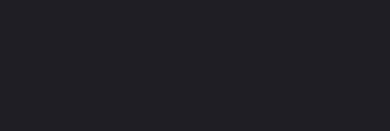
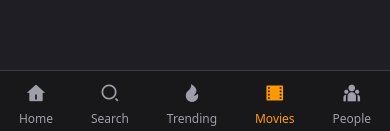
Before and after one commit to vaibhavrajharsh/MovieZ, a React (Vite) app: page /movies in a window 390 px wide. Shown: the part 710-841 px from the top of the page. Built offline with nearby package versions, Linux system fonts and the light colour scheme; no server answers.

Commit message:
fix 404 error for vercel

```diff
--- a/src/components/Explore.jsx
+++ b/src/components/Explore.jsx
@@ -3,6 +3,7 @@ import React, { useEffect, useState } from "react";
 import SideNav from "./Template/SideNav";
 import Trending from "./Template/Trending";
 import Popular from "./Template/Popular";
+import BottomNav from "./Template/BottomNav";
 
 const Explore = () => {
   document.title = "Moviez | Explore";
@@ -37,6 +38,7 @@ const Explore = () => {
     <>
       <div className="h-screen flex overflow-hidden justify-start w-full">
         <SideNav />
+        <BottomNav />
 
         <div className="flex-1 flex flex-col overflow-x-auto">
           {/* SEARCH BAR */}
@@ -63,7 +65,7 @@ const Explore = () => {
 
           {/* CONTENT */}
           {query ? (
-            <div className="mt-8 px-5 flex flex-wrap gap-5">
+            <div className="mt-8 px-5 flex flex-wrap justify-center gap-5">
               {searches.map((e, i) => (
                 <div
                   key={i}
--- a/src/components/Home.jsx
+++ b/src/components/Home.jsx
@@ -5,6 +5,7 @@ import axios from "../Utils/axios";
 import Trending from "./Template/Trending";
 import { useEffect, useState } from "react";
 import Loader from "./Template/Loader";
+import BottomNav from "./Template/BottomNav";
 
 const Home = () => {
   document.title = "MovieZ | Home";
@@ -27,8 +28,9 @@ const Home = () => {
 
   return (
     <>
-      <div className="h-screen flex overflow-hidden justify-center md:justify-start w-full">
+      <div className="h-screen flex overflow-hidden justify-center w-full">
         <SideNav />
+        <BottomNav />
         <div className="w-[85vw] flex flex-col">
           <div className="shrink-0">
             <TopNav />
--- a/src/components/Movies.jsx
+++ b/src/components/Movies.jsx
@@ -4,6 +4,7 @@ import axios from "../Utils/axios";
 import Loader from "./Template/Loader";
 import Dropdown from "./Template/Dropdown";
 import InfiniteScroll from "react-infinite-scroll-component";
+import BottomNav from "./Template/BottomNav";
 
 const Movies = () => {
   const [movies, setMovies] = useState([]);
@@ -51,6 +52,7 @@ const Movies = () => {
   return (
     <>
       <SideNav />
+      <BottomNav/>
       {movies ? (
         <>
           <div
--- a/src/components/People.jsx
+++ b/src/components/People.jsx
@@ -4,6 +4,7 @@ import axios from "../Utils/axios";
 import Loader from "./Template/Loader";
 import Dropdown from "./Template/Dropdown";
 import InfiniteScroll from "react-infinite-scroll-component";
+import BottomNav from "./Template/BottomNav";
 
 const People = () => {
   document.title = "MovieZ | People";
@@ -51,6 +52,7 @@ const People = () => {
   return (
     <>
       <SideNav />
+      <BottomNav />
       {people ? (
         <>
           <div
--- a/src/components/Popular.jsx
+++ b/src/components/Popular.jsx
@@ -4,6 +4,7 @@ import axios from "../Utils/axios";
 import Dropdown from "./Template/Dropdown";
 import InfiniteScroll from "react-infinite-scroll-component";
 import Loader from "./Template/Loader";
+import BottomNav from "./Template/BottomNav";
 
 const Popular = () => {
   document.title = "MovieZ | Popular";
@@ -50,6 +51,7 @@ const Popular = () => {
   return (
     <>
       <SideNav />
+      <BottomNav/>
       {popular ? (
         <>
           <div
--- /dev/null
+++ b/src/components/Template/BottomNav.jsx
@@ -0,0 +1,51 @@
+import { NavLink } from "react-router-dom";
+
+const BottomNav = () => {
+  const navClass = ({ isActive }) =>
+    `flex flex-col items-center justify-center gap-1
+     ${
+       isActive ? "text-amber-500" : "text-zinc-400"
+     }`;
+
+  return (
+    <div
+      className="
+        fixed bottom-0 left-0
+        w-full
+        h-16
+        bg-zinc-900
+        border-t border-zinc-700
+        flex justify-around items-center
+        lg:hidden
+        z-50
+      "
+    >
+      <NavLink to="/" className={navClass}>
+        <i className="ri-home-4-fill text-xl"></i>
+        <span className="text-xs">Home</span>
+      </NavLink>
+
+      <NavLink to="/explore" className={navClass}>
+        <i className="ri-search-2-line text-xl"></i>
+        <span className="text-xs">Search</span>
+      </NavLink>
+
+      <NavLink to="/trendings" className={navClass}>
+        <i className="ri-fire-fill text-xl"></i>
+        <span className="text-xs">Trending</span>
+      </NavLink>
+
+      <NavLink to="/movies" className={navClass}>
+        <i className="ri-film-fill text-xl"></i>
+        <span className="text-xs">Movies</span>
+      </NavLink>
+
+      <NavLink to="/people" className={navClass}>
+        <i className="ri-team-fill text-xl"></i>
+        <span className="text-xs">People</span>
+      </NavLink>
+    </div>
+  );
+};
+
+export default BottomNav;
--- a/src/components/Template/Header.jsx
+++ b/src/components/Template/Header.jsx
@@ -2,9 +2,9 @@ import React from "react";
 
 const Header = ({ data }) => {
   return (
-    <div className="w-full h-[50vh]">
+    <div className="w-full h-[450px]">
       <div
-        className="relative w-[97%] h-[50vh] rounded-2xl bg-cover overflow-hidden mx-auto bg-no-repeat"
+        className="relative w-[97%] h-full rounded-2xl bg-cover overflow-hidden mx-auto bg-no-repeat"
         style={{
           backgroundImage: `url(https://image.tmdb.org/t/p/original/${data?.backdrop_path})`,
         }}
@@ -12,16 +12,27 @@ const Header = ({ data }) => {
         <div className="absolute inset-0 bg-linear-to-t from-black via-black/40 to-transparent"></div>
 
         <div className="absolute bottom-10 left-10 z-10">
-          <h1 className="text-4xl font-bold text-white">{data?.name || data?.title || data?.original_name || data?.original_title}</h1>
-          <p className="text-lg text-gray-300">{data?.release_date?.slice(0,4) || data?.first_air_date?.slice(0,4)}</p>
+          <h1 className="text-4xl font-bold text-white">
+            {data?.name ||
+              data?.title ||
+              data?.original_name ||
+              data?.original_title}
+          </h1>
+          <p className="text-lg text-gray-300">
+            {data?.release_date?.slice(0, 4) ||
+              data?.first_air_date?.slice(0, 4)}
+          </p>
           <p className="text-white text-s">{data?.overview}</p>
           <button
             onClick={() =>
               window.open(
                 `https://www.youtube.com/results?search_query=${encodeURIComponent(
-                  data.Title || data?.name || data?.original_name || data?.original_title + " trailer"
+                  data.Title ||
+                    data?.name ||
+                    data?.original_name ||
+                    data?.original_title + " trailer",
                 )}`,
-                "_blank"
+                "_blank",
               )
             }
             className="flex-1 rounded-lg bg-orange-500 py-2 text-s font-semibold text-white transition hover:bg-orange-400 px-6 mt-3"
--- a/src/components/Template/SideNav.jsx
+++ b/src/components/Template/SideNav.jsx
@@ -13,7 +13,7 @@ const SideNav = () => {
   return (
     <div
       className="
-        hidden sm:flex
+        hidden lg:flex
         w-min lg:w-[15vw]
         shrink-0
         h-screen overflow-y-auto
--- a/src/components/Template/Trending.jsx
+++ b/src/components/Template/Trending.jsx
@@ -91,7 +91,7 @@ const Trending = () => {
                 </span>
               </div>
 
-              <div className="mt-3 flex gap-2 opacity-0 translate-y-2 transition-all duration-300 group-hover:opacity-100 group-hover:translate-y-0">
+              <div className="mt-3 flex gap-2 lg:opacity-0 lg:translate-y-2 lg:transition-all lg:duration-300 group-hover:opacity-100 group-hover:translate-y-0">
                 <button
                   onClick={() =>
                     window.open(
--- a/src/components/Trendings.jsx
+++ b/src/components/Trendings.jsx
@@ -4,6 +4,7 @@ import axios from "../Utils/axios";
 import Loader from "./Template/Loader";
 import Dropdown from "./Template/Dropdown";
 import InfiniteScroll from "react-infinite-scroll-component";
+import BottomNav from "./Template/BottomNav";
 
 const Trendings = () => {
   document.title = "Moviez | Trendings";
@@ -58,6 +59,7 @@ const Trendings = () => {
   return (
     <>
       <SideNav />
+      <BottomNav />
       {movies ? (
         <>
           <div
--- a/src/components/TvShows.jsx
+++ b/src/components/TvShows.jsx
@@ -51,6 +51,7 @@ const TvShows = () => {
   return (
     <>
       <SideNav />
+      <BottomNav/>
       {tvseries ? (
         <>
           <div
```
Also changed, not shown: vercel.json (added).
